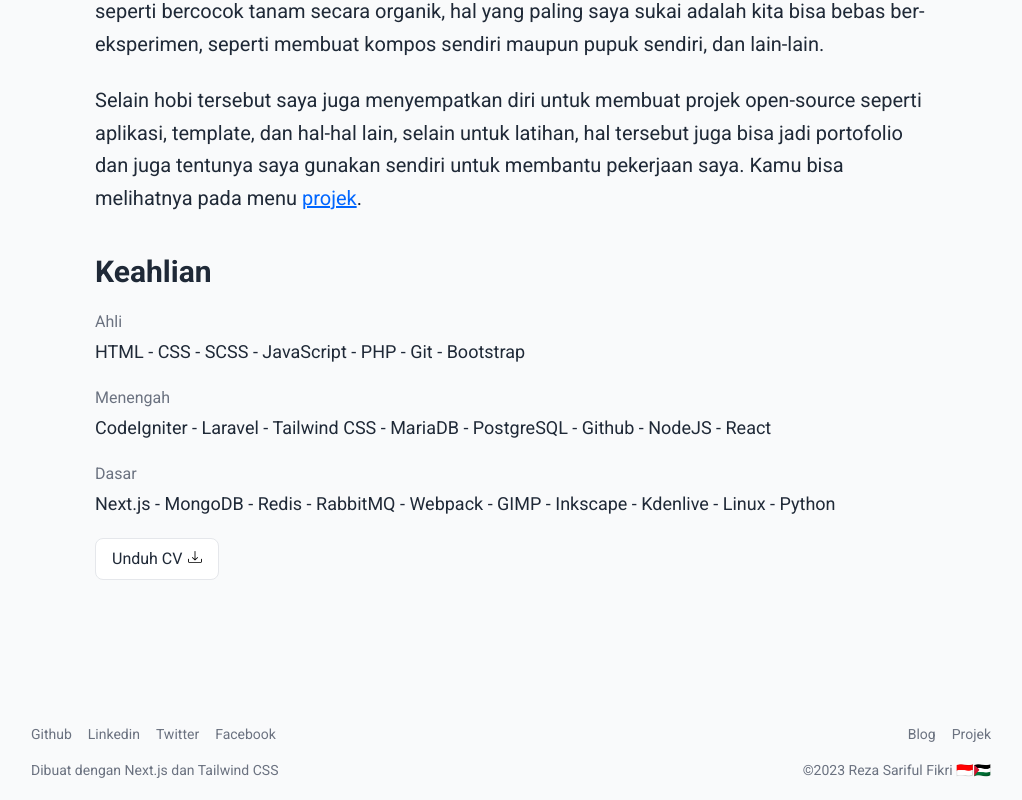
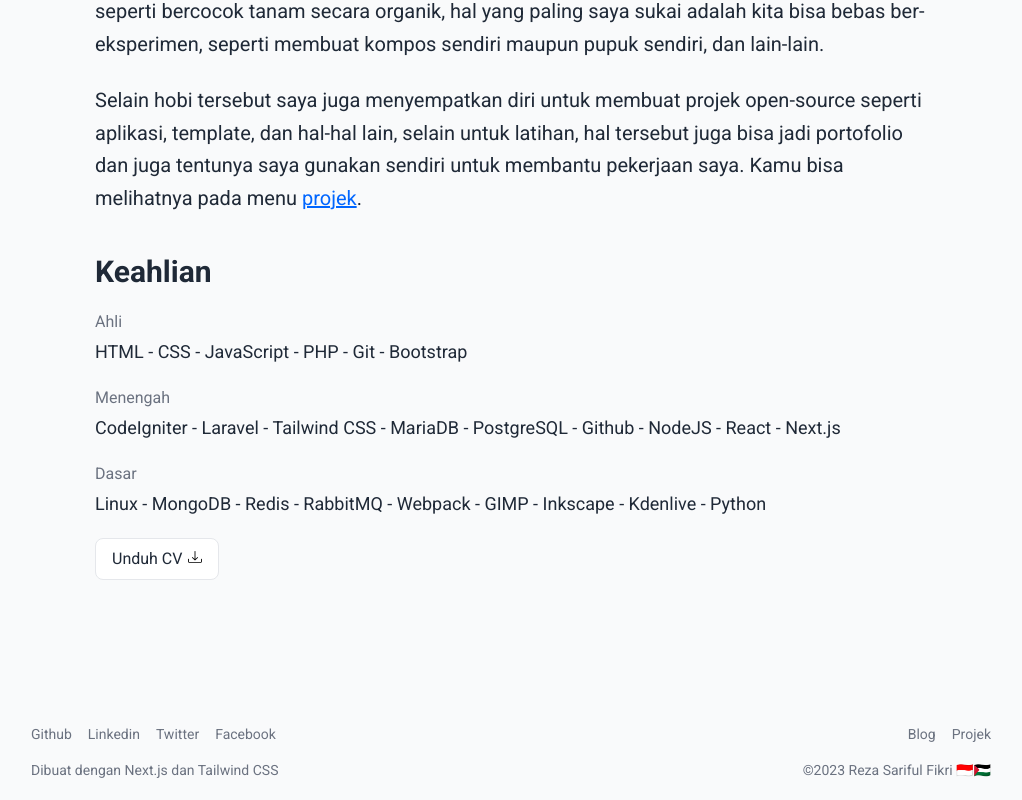
Before and after one commit to rezafikkri/rezafikkri.github.io, a Next.js app: page /about in a window 1280 px wide. Shown: the part 684-1484 px from the top of the page, without its empty margins (129-1151 px from the left). Built offline with nearby package versions, Linux system fonts and the light colour scheme.

Commit message:
refactor: apply skill component to about page

```diff
--- a/app/about/page.jsx
+++ b/app/about/page.jsx
@@ -1,6 +1,6 @@
-import Link from "next/link";
 import Profile from "@/components/about/profile";
 import Summary from "@/components/about/summary";
+import Skill from "@/components/about/skill";
 
 const title = "Tentang Saya";
 const description = "Seorang web developer, suka menulis dan juga membuat aplikasi open source.";
@@ -31,21 +31,7 @@ export default function Page() {
       </header>
       <Profile />
       <Summary />
-      <section className="mt-10 text-gray-800">
-        <h2 className="text-3xl font-bold">Keahlian</h2>
-        <h3 className="text-gray-500 mt-5">Ahli</h3>
-        <p className="mt-1 text-lg">HTML - CSS - SCSS - JavaScript - PHP - Git - Bootstrap</p>
-
-        <h3 className="text-gray-500 mt-5">Menengah</h3>
-        <p className="mt-1 text-lg">CodeIgniter - Laravel - Tailwind CSS - MariaDB - PostgreSQL - Github - NodeJS - React</p>
-
-        <h3 className="text-gray-500 mt-5">Dasar</h3>
-        <p className="mt-1 text-lg">Next.js - MongoDB - Redis - RabbitMQ - Webpack - GIMP - Inkscape - Kdenlive - Linux - Python</p>
-
-        <Link href="/Reza CV.pdf" target="_blank" className="mt-5 inline-block no-underline bg-white hover:bg-gray-100 border border-gray-200 px-4 py-2 rounded-lg">
-          <span className="mr-1.5">Unduh CV</span>
-          <svg className="inline-block align-baseline" xmlns="http://www.w3.org/2000/svg" width="14" height="14" viewBox="0 0 16 16"><path d="M.5 9.9a.5.5 0 0 1 .5.5v2.5a1 1 0 0 0 1 1h12a1 1 0 0 0 1-1v-2.5a.5.5 0 0 1 1 0v2.5a2 2 0 0 1-2 2H2a2 2 0 0 1-2-2v-2.5a.5.5 0 0 1 .5-.5z"/><path d="M7.646 11.854a.5.5 0 0 0 .708 0l3-3a.5.5 0 0 0-.708-.708L8.5 10.293V1.5a.5.5 0 0 0-1 0v8.793L5.354 8.146a.5.5 0 1 0-.708.708l3 3z"/></svg></Link>
-      </section>
+      <Skill />
     </>
   );
 }
--- a/components/about/skill.jsx
+++ b/components/about/skill.jsx
@@ -14,8 +14,9 @@ export default function Skill() {
       <p className="mt-1 text-lg">Linux - MongoDB - Redis - RabbitMQ - Webpack - GIMP - Inkscape - Kdenlive - Python</p>
 
       <Link href="/CV Reza SF.pdf" target="_blank" className="mt-5 inline-block no-underline bg-white hover:bg-gray-100 border border-gray-200 px-4 py-2 rounded-lg">
-        <span className="mr-1.5">CV</span>
-        <svg className="inline-block align-baseline" xmlns="http://www.w3.org/2000/svg" width="14" height="14" viewBox="0 0 16 16"><path d="M.5 9.9a.5.5 0 0 1 .5.5v2.5a1 1 0 0 0 1 1h12a1 1 0 0 0 1-1v-2.5a.5.5 0 0 1 1 0v2.5a2 2 0 0 1-2 2H2a2 2 0 0 1-2-2v-2.5a.5.5 0 0 1 .5-.5z"/><path d="M7.646 11.854a.5.5 0 0 0 .708 0l3-3a.5.5 0 0 0-.708-.708L8.5 10.293V1.5a.5.5 0 0 0-1 0v8.793L5.354 8.146a.5.5 0 1 0-.708.708l3 3z"/></svg></Link>
+        <span className="mr-1.5">Unduh CV</span>
+        <svg className="inline-block align-baseline" xmlns="http://www.w3.org/2000/svg" width="14" height="14" viewBox="0 0 16 16"><path d="M.5 9.9a.5.5 0 0 1 .5.5v2.5a1 1 0 0 0 1 1h12a1 1 0 0 0 1-1v-2.5a.5.5 0 0 1 1 0v2.5a2 2 0 0 1-2 2H2a2 2 0 0 1-2-2v-2.5a.5.5 0 0 1 .5-.5z"/><path d="M7.646 11.854a.5.5 0 0 0 .708 0l3-3a.5.5 0 0 0-.708-.708L8.5 10.293V1.5a.5.5 0 0 0-1 0v8.793L5.354 8.146a.5.5 0 1 0-.708.708l3 3z"/></svg>
+      </Link>
     </section>
   );
 }
```
